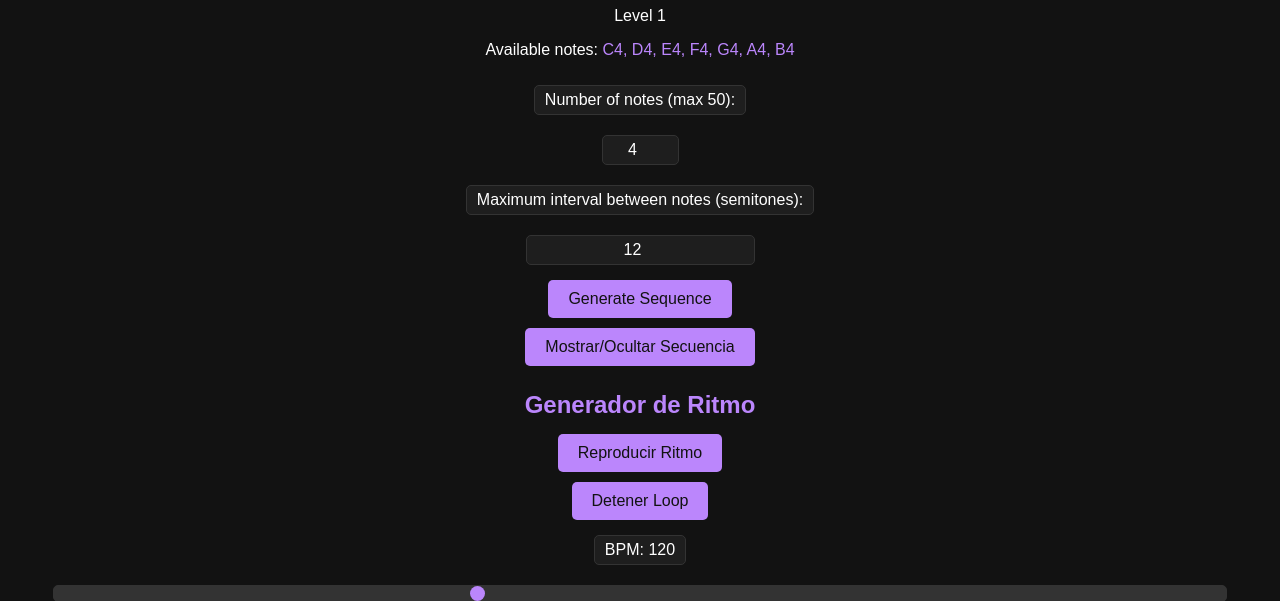
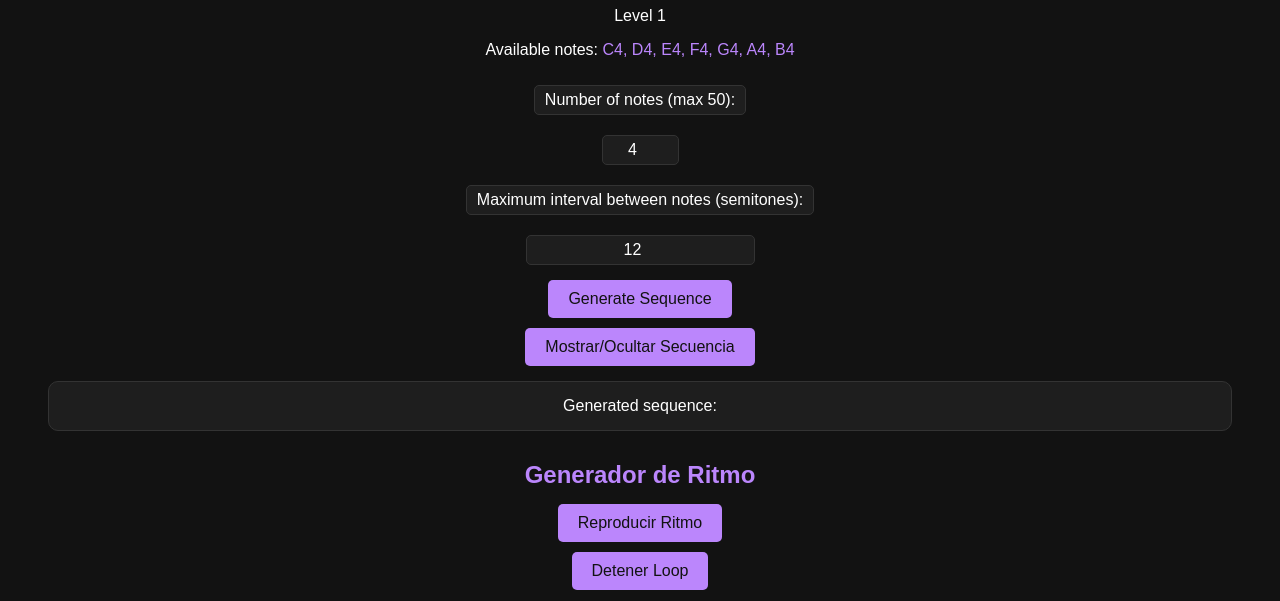
Before and after one commit to elemento99/two_melodies, a plain HTML site: page index.html in a window 1280 px wide. Both pictures are taken after a click on the button "Mostrar/Ocultar Secuencia". Shown: the part 199-800 px from the top of the page. Drawn offline with nearby package versions, Linux system fonts and the light colour scheme; no server answers.

Commit message:
toogle sequence

```diff
--- a/index.html
+++ b/index.html
@@ -36,7 +36,7 @@
 
   <button id="generateNotes">Generate Sequence</button>
   <button id="toggleSequence">Mostrar/Ocultar Secuencia</button>
-  <p id="sequenceContainer">Generated sequence: <span id="sequenceDisplay"></span></p>
+  <p id="sequenceContainer" style="display: none;">Generated sequence: <span id="sequenceDisplay"></span></p>
 
   <h2>Generador de Ritmo</h2>
 
--- a/js/main.js
+++ b/js/main.js
@@ -176,8 +176,6 @@ function generateRandomRhythm() {
 }
 
 
-
-
 document.getElementById('toggle-visibility').addEventListener('click', toggleVisibility);
 document.getElementById('play-rhythm').addEventListener('click', playRhythm);
 
@@ -190,11 +188,17 @@ function toggleVisibility() {
         rhythmContainer.style.display = 'none'; // Ocultar
     }
 }
-const toggleButton = document.getElementById("toggleSequence");
+
 const sequenceContainer = document.getElementById("sequenceContainer");
 
-toggleButton.addEventListener("click", () => {
-  sequenceContainer.hidden = !sequenceContainer.hidden;
+document.getElementById('toggleSequence').addEventListener('click', function () {
+    const sequenceContainer = document.getElementById('sequenceContainer');
+    // Alternar el display entre block (visible) y none (oculto)
+    if (sequenceContainer.style.display === 'none') {
+        sequenceContainer.style.display = 'block';
+    } else {
+        sequenceContainer.style.display = 'none';
+    }
 });
 // Asumiendo que ya tienes el código para configurar el BPM del slider
 bpmSlider.addEventListener('input', () => {
```
